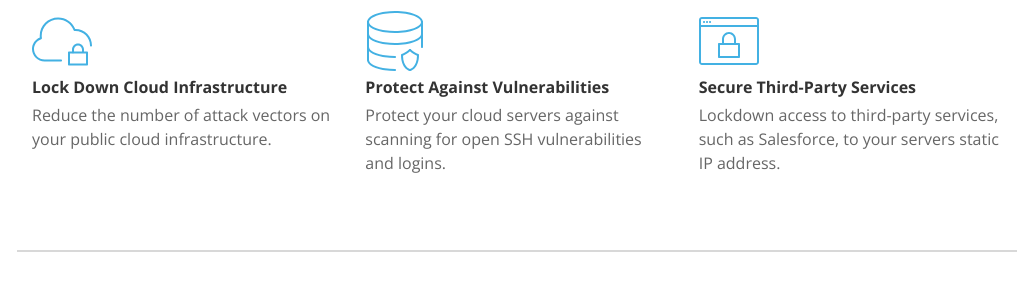
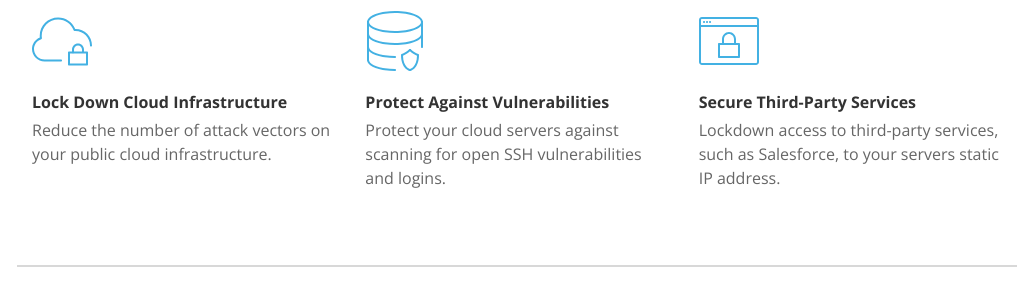
Before and after one commit to ReyesJunior/golden-frog-vpn, a website: page index.html in a window 1280 px wide. Shown: the part 426-725 px from the top of the page, without its empty margins (123-1153 px from the left). Drawn offline with nearby package versions, Linux system fonts and the light colour scheme; files that its build step writes are made by us from their sources.

```diff
--- a/src/scss/partials/_product_outline.scss
+++ b/src/scss/partials/_product_outline.scss
@@ -47,6 +47,7 @@
 					color: #333333;
 					@media( min-width: 768px ) {
 						font-size: 16px;
+						margin: 15px auto 5px;
 					}
 				}
 
```
